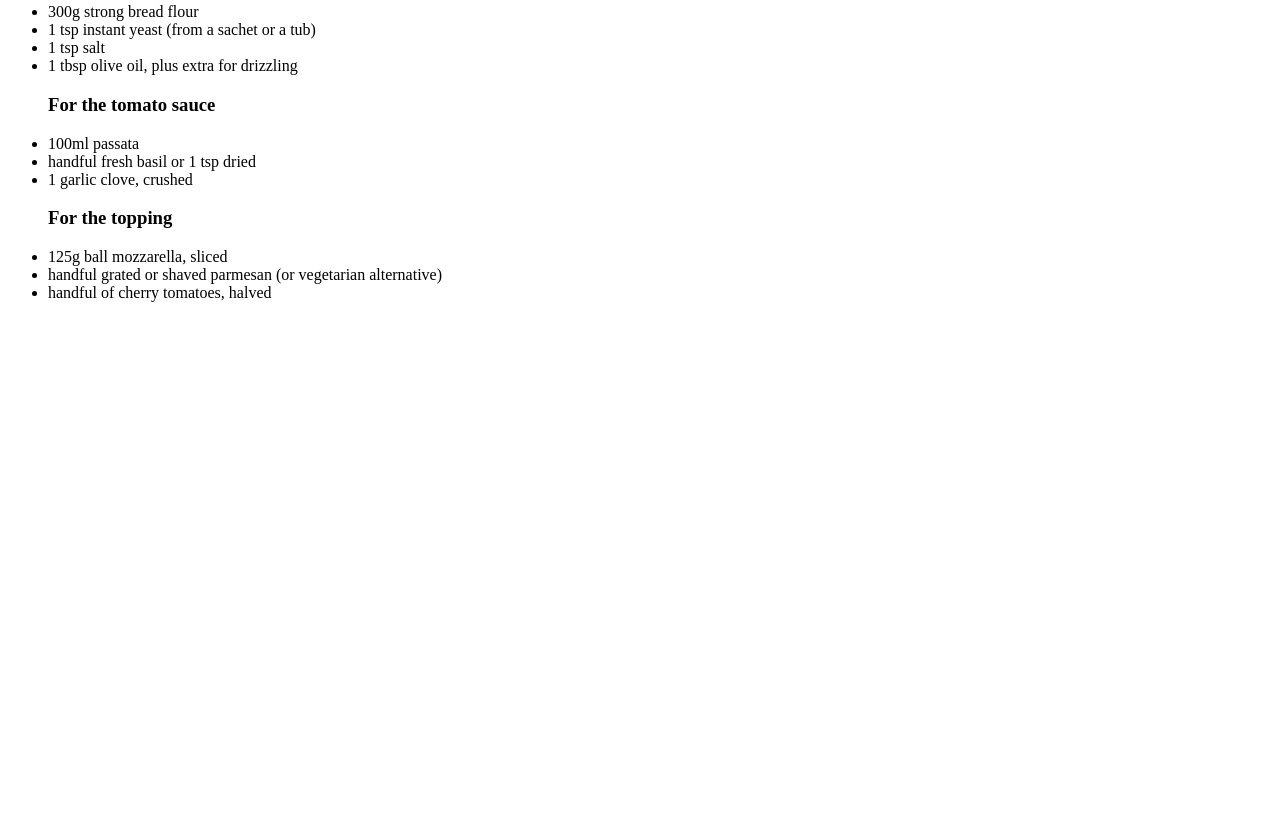
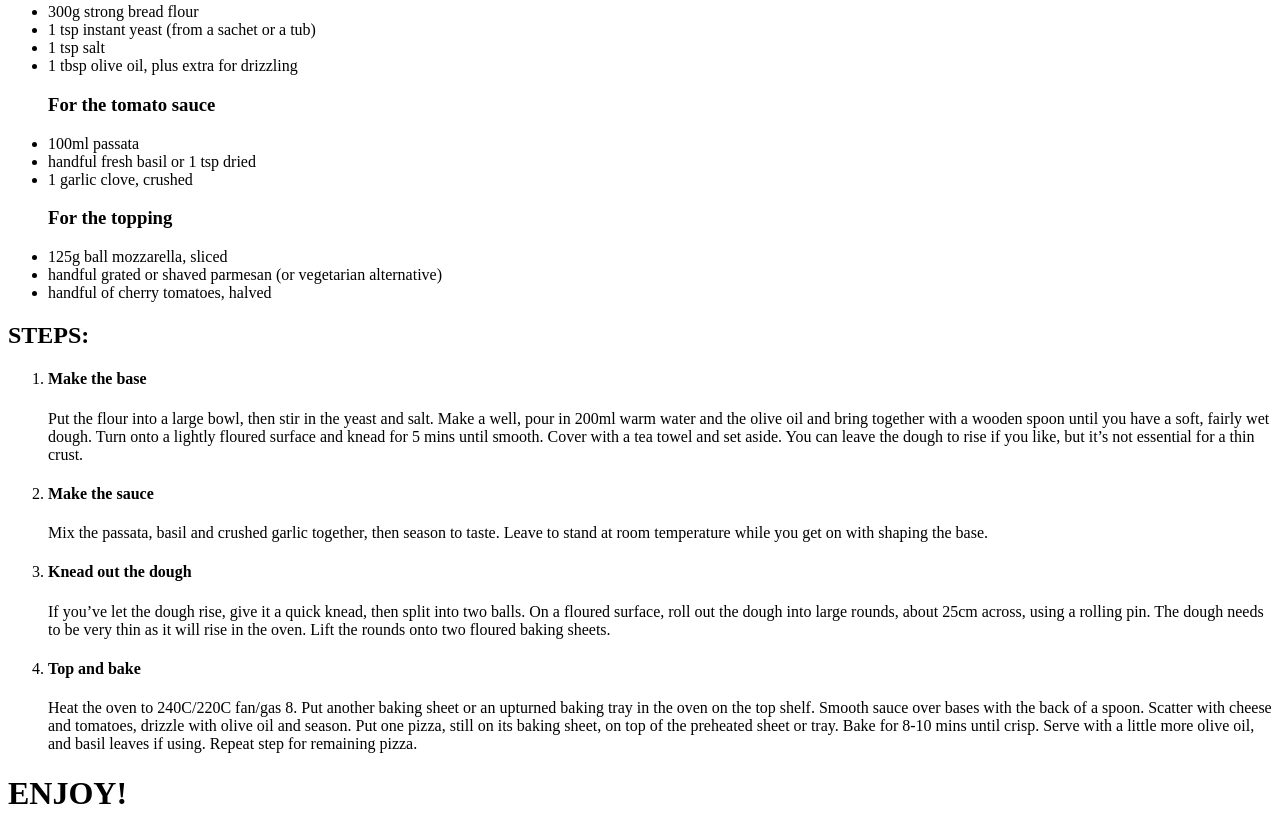
Before and after one commit to DzenisCa/recipe_page, a plain HTML site: page recipes/pizza.html in a window 1280 px wide. Shown: the part 573-1406 px from the top of the page. Before the commit the page ends 891 px from the top, so only its background shows below. Drawn offline with Linux system fonts and the light colour scheme.

Commit message:
Add pizza.html

```diff
--- a/recipes/pizza.html
+++ b/recipes/pizza.html
@@ -32,5 +32,15 @@
             <li>handful grated or shaved parmesan (or vegetarian alternative)</li>
             <li>handful of cherry tomatoes, halved</li>
     </ul>
-</body>
+
+    <h2>STEPS:</h2>
+        <ol>
+            <li><h4>Make the base</h4> Put the flour into a large bowl, then stir in the yeast and salt. Make a well, pour in 200ml warm water and the olive oil and bring together with a wooden spoon until you have a soft, fairly wet dough. Turn onto a lightly floured surface and knead for 5 mins until smooth. Cover with a tea towel and set aside. You can leave the dough to rise if you like, but it’s not essential for a thin crust.</li>
+            <li><h4>Make the sauce</h4> Mix the passata, basil and crushed garlic together, then season to taste. Leave to stand at room temperature while you get on with shaping the base.</li>
+            <li><h4>Knead out the dough</h4> If you’ve let the dough rise, give it a quick knead, then split into two balls. On a floured surface, roll out the dough into large rounds, about 25cm across, using a rolling pin. The dough needs to be very thin as it will rise in the oven. Lift the rounds onto two floured baking sheets.</li>
+            <li><h4>Top and bake</h4> Heat the oven to 240C/220C fan/gas 8. Put another baking sheet or an upturned baking tray in the oven on the top shelf. Smooth sauce over bases with the back of a spoon. Scatter with cheese and tomatoes, drizzle with olive oil and season. Put one pizza, still on its baking sheet, on top of the preheated sheet or tray. Bake for 8-10 mins until crisp. Serve with a little more olive oil, and basil leaves if using. Repeat step for remaining pizza.</li>
+        </ol>
+
+        <h1> ENJOY!</h1>
+    </body>
 </html>
```
